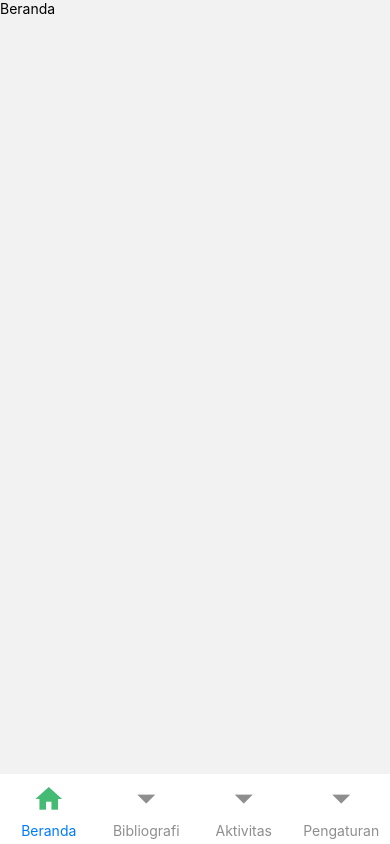
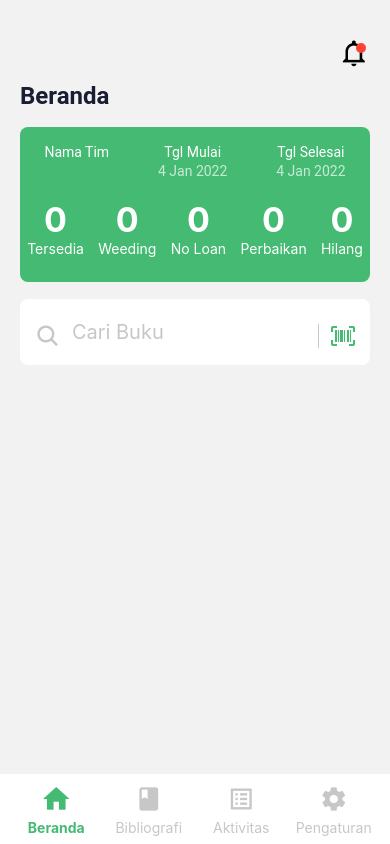
Before and after one commit to Calvphl/St-Op, a React Native app: screen /Beranda in a window 390 px wide. Built offline with nearby package versions, Linux system fonts and the light colour scheme.

Commit message:
create navigation and progress Home screen

```diff
--- a/navigation/tabs.js
+++ b/navigation/tabs.js
@@ -24,44 +24,130 @@ const Tabs = () => {
           right: 0,
           borderTopWidth: 0,
           unmountOnBlur: false,
+          paddingLeft: 10,
+          paddingRight: 10,
         },
         tabBarLabelStyle: {
-          fontSize: 14,
           paddingBottom: 5,
-          // color: "green",
-          // activeColor: "#f05a5a",
-          // inactiveTintColor: "yellow",
         },
-        // tabBarLabelStyle: ({ focused }) => ({
-        //   color: focused ? "red" : "yellow",
-        // }),
       }}
     >
       <Tab.Screen
         name="Beranda"
         component={Beranda}
         options={{
-          // tabBarOptions: {
-          // activeTintColor: "#f05a5a",
-          // inactiveTintColor: "yellow",
-          // },
           headerTitile: false,
-          tabBarLabel: "Beranda",
+          tabBarLabel: ({ focused }) => (
+            <Text
+              style={{
+                color: focused ? COLORS.primary : COLORS.grey,
+                paddingBottom: 8,
+                fontSize: 14,
+                fontWeight: focused ? "bold" : "normal",
+              }}
+            >
+              Beranda
+            </Text>
+          ),
           tabBarIcon: ({ focused }) => (
             <MaterialIcons
               name="home"
               color={focused ? COLORS.primary : COLORS.grey}
               size={32}
               style={{
-                marginTop: 1,
+                marginTop: 5,
               }}
             />
           ),
         }}
       />
-      <Tab.Screen name="Bibliografi" component={Bibliografi} />
-      <Tab.Screen name="Aktivitas" component={Aktivitas} />
-      <Tab.Screen name="Pengaturan" component={Pengaturan} />
+      <Tab.Screen
+        name="Bibliografi"
+        component={Bibliografi}
+        options={{
+          headerTitile: false,
+          tabBarLabel: ({ focused }) => (
+            <Text
+              style={{
+                color: focused ? COLORS.primary : COLORS.grey,
+                paddingBottom: 8,
+                fontSize: 14,
+                fontWeight: focused ? "bold" : "normal",
+              }}
+            >
+              Bibliografi
+            </Text>
+          ),
+          tabBarIcon: ({ focused }) => (
+            <MaterialIcons
+              name="book"
+              color={focused ? COLORS.primary : COLORS.grey}
+              size={28}
+              style={{
+                marginTop: 5,
+              }}
+            />
+          ),
+        }}
+      />
+      <Tab.Screen
+        name="Aktivitas"
+        component={Aktivitas}
+        options={{
+          headerTitile: false,
+          tabBarLabel: ({ focused }) => (
+            <Text
+              style={{
+                color: focused ? COLORS.primary : COLORS.grey,
+                paddingBottom: 8,
+                fontSize: 14,
+                fontWeight: focused ? "bold" : "normal",
+              }}
+            >
+              Aktivitas
+            </Text>
+          ),
+          tabBarIcon: ({ focused }) => (
+            <MaterialIcons
+              name="list-alt"
+              color={focused ? COLORS.primary : COLORS.grey}
+              size={28}
+              style={{
+                marginTop: 5,
+              }}
+            />
+          ),
+        }}
+      />
+      <Tab.Screen
+        name="Pengaturan"
+        component={Pengaturan}
+        options={{
+          headerTitile: false,
+          tabBarLabel: ({ focused }) => (
+            <Text
+              style={{
+                color: focused ? COLORS.primary : COLORS.grey,
+                paddingBottom: 8,
+                fontSize: 14,
+                fontWeight: focused ? "bold" : "normal",
+              }}
+            >
+              Pengaturan
+            </Text>
+          ),
+          tabBarIcon: ({ focused }) => (
+            <MaterialIcons
+              name="settings"
+              color={focused ? COLORS.primary : COLORS.grey}
+              size={28}
+              style={{
+                marginTop: 5,
+              }}
+            />
+          ),
+        }}
+      />
     </Tab.Navigator>
   );
 };
--- a/screens/Beranda.js
+++ b/screens/Beranda.js
@@ -1,11 +1,290 @@
 import React from "react";
-import { View, Text } from "react-native";
+import {
+  View,
+  Text,
+  TouchableOpacity,
+  ScrollView,
+  TextInput,
+} from "react-native";
+import { SIZES, COLORS } from "../constants";
+import {
+  MaterialCommunityIcons,
+  Ionicons,
+  MaterialIcons,
+} from "@expo/vector-icons";
+// <Ionicons name="ios-search" size={24} color="black" />;
+// <MaterialCommunityIcons name="barcode-scan" size={24} color="black" />;
+// <MaterialIcons name="keyboard-arrow-right" size={24} color="black" />;
+
+function headerComponent() {
+  return (
+    <View
+      style={{
+        height: 82,
+      }}
+    >
+      <View
+        style={{
+          marginHorizontal: SIZES.padding2 * 2,
+          flexDirection: "row",
+          alignItems: "center",
+          justifyContent: "flex-end",
+          marginTop: 38,
+        }}
+      >
+        <TouchableOpacity>
+          <MaterialCommunityIcons name="bell-outline" size={31} color="black" />
+          <View
+            style={{
+              position: "absolute",
+              top: 5,
+              left: 17,
+              height: 10,
+              width: 10,
+              backgroundColor: COLORS.red,
+              borderRadius: 25,
+            }}
+          ></View>
+        </TouchableOpacity>
+      </View>
+    </View>
+  );
+}
+
+function renderSearch() {
+  return (
+    <>
+      <View style={{ position: "absolute", top: 240, left: 35, zIndex: 10 }}>
+        <Ionicons name="ios-search" size={25} color={COLORS.grey} />
+      </View>
+      <View
+        style={{
+          position: "absolute",
+          top: 242,
+          left: 318,
+          zIndex: 10,
+          borderLeftColor: COLORS.grey,
+          borderLeftWidth: 1,
+          paddingLeft: 12,
+        }}
+      >
+        <MaterialCommunityIcons
+          name="barcode-scan"
+          size={24}
+          color={COLORS.primary}
+        />
+      </View>
+      <TextInput
+        placeholder="Cari Buku"
+        placeholderTextColor={COLORS.grey}
+        style={{
+          fontSize: SIZES.h3,
+          justifyContent: "center",
+          marginTop: 17,
+          height: 66,
+          backgroundColor: COLORS.white,
+          borderRadius: SIZES.radius,
+          paddingLeft: 52,
+          paddingRight: 70,
+          color: COLORS.primary,
+          // paddingHorizontal: SIZES.padding2 * 2,
+        }}
+      />
+    </>
+    //   style={{
+    //     justifyContent: "center",
+    //     marginTop: 17,
+    //     height: 66,
+    //     backgroundColor: COLORS.white,
+    //     borderRadius: SIZES.radius,
+    //     paddingHorizontal: SIZES.padding2 * 2,
+    //   }}
+    // >
+    //   <View style={{ flexDirection: "row", justifyContent: "space-between" }}>
+    //     {/* <View style={{ flexDirection: "row" }}> */}
+    //     <View style={{ flexDirection: "row" }}>
+    //       <Ionicons name="ios-search" size={22} color={COLORS.grey} />
+    //       <Text
+    //         style={{ fontSize: SIZES.h3, color: COLORS.grey, marginLeft: 10 }}
+    //       >
+    //         Cari Buku
+    //       </Text>
+    //     </View>
+    //     <View
+    //       style={{
+    //         borderLeftWidth: 1,
+    //         borderLeftColor: COLORS.grey,
+    //         paddingLeft: 15,
+    //       }}
+    //     >
+    //       <MaterialCommunityIcons name="barcode-scan" size={24} color="black" />
+    //     </View>
+    //     {/* </View> */}
+    //   </View>
+    // </View>
+  );
+}
 
 const Beranda = () => {
   return (
-    <View>
-      <Text>Beranda</Text>
-    </View>
+    <ScrollView>
+      {headerComponent()}
+      <View style={{ paddingHorizontal: SIZES.padding2 * 2 }}>
+        <Text
+          style={{
+            fontSize: SIZES.h2,
+            fontFamily: "Roboto",
+            fontWeight: "bold",
+            color: COLORS.black,
+          }}
+        >
+          Beranda
+        </Text>
+
+        {/* Banner */}
+        <View
+          style={{
+            height: 155,
+            marginTop: 17,
+            backgroundColor: COLORS.primary,
+            borderRadius: SIZES.radius,
+          }}
+        >
+          <View
+            style={{
+              flexDirection: "row",
+              justifyContent: "space-around",
+              paddingTop: 17,
+            }}
+          >
+            {/* <View > */}
+            <Text
+              style={{
+                color: COLORS.white,
+                fontSize: SIZES.sub,
+                fontFamily: "Roboto",
+              }}
+            >
+              Nama Tim
+            </Text>
+            <View style={{ alignItems: "center" }}>
+              <Text
+                style={{
+                  color: COLORS.white,
+                  fontSize: SIZES.sub,
+                  fontFamily: "Roboto",
+                }}
+              >
+                Tgl Mulai
+              </Text>
+              <Text
+                style={{
+                  marginTop: 3,
+                  color: COLORS.white,
+                  fontSize: SIZES.sub,
+                  opacity: 0.7,
+                  fontFamily: "Roboto",
+                }}
+              >
+                4 Jan 2022
+              </Text>
+            </View>
+            <View style={{ alignItems: "center" }}>
+              <Text
+                style={{
+                  color: COLORS.white,
+                  fontSize: SIZES.sub,
+                  fontFamily: "Roboto",
+                }}
+              >
+                Tgl Selesai
+              </Text>
+              <Text
+                style={{
+                  marginTop: 3,
+                  color: COLORS.white,
+                  fontSize: SIZES.sub,
+                  opacity: 0.7,
+                  fontFamily: "Roboto",
+                }}
+              >
+                4 Jan 2022
+              </Text>
+            </View>
+            {/* </View> */}
+          </View>
+          <View
+            style={{
+              flexDirection: "row",
+              justifyContent: "space-around",
+              marginTop: 20,
+            }}
+          >
+            <View style={{ alignItems: "center" }}>
+              <Text
+                style={{
+                  fontSize: SIZES.large,
+                  fontWeight: "bold",
+                  color: COLORS.white,
+                }}
+              >
+                0
+              </Text>
+              <Text style={{ color: COLORS.white }}>Tersedia</Text>
+            </View>
+            <View style={{ alignItems: "center" }}>
+              <Text
+                style={{
+                  fontSize: SIZES.large,
+                  fontWeight: "bold",
+                  color: COLORS.white,
+                }}
+              >
+                0
+              </Text>
+              <Text style={{ color: COLORS.white }}>Weeding</Text>
+            </View>
+            <View style={{ alignItems: "center" }}>
+              <Text
+                style={{
+                  fontSize: SIZES.large,
+                  fontWeight: "bold",
+                  color: COLORS.white,
+                }}
+              >
+                0
+              </Text>
+              <Text style={{ color: COLORS.white }}>No Loan</Text>
+            </View>
+            <View style={{ alignItems: "center" }}>
+              <Text
+                style={{
+                  fontSize: SIZES.large,
+                  fontWeight: "bold",
+                  color: COLORS.white,
+                }}
+              >
+                0
+              </Text>
+              <Text style={{ color: COLORS.white }}>Perbaikan</Text>
+            </View>
+            <View style={{ alignItems: "center" }}>
+              <Text
+                style={{
+                  fontSize: SIZES.large,
+                  fontWeight: "bold",
+                  color: COLORS.white,
+                }}
+              >
+                0
+              </Text>
+              <Text style={{ color: COLORS.white }}>Hilang</Text>
+            </View>
+          </View>
+        </View>
+        {renderSearch()}
+      </View>
+    </ScrollView>
   );
 };
 
--- a/screens/Tim.js
+++ b/screens/Tim.js
@@ -147,6 +147,7 @@ const Tim = ({ navigation }) => {
                     alignItems: "center",
                     borderRadius: SIZES.radius,
                   }}
+                  onPress={() => navigation.navigate("Beranda")}
                 >
                   <Text style={{ color: COLORS.white, fontSize: SIZES.h3 }}>
                     Lanjut
--- a/screens/TimIn.js
+++ b/screens/TimIn.js
@@ -147,6 +147,7 @@ const TimIn = ({ navigation }) => {
                     alignItems: "center",
                     borderRadius: SIZES.radius,
                   }}
+                  onPress={() => navigation.navigate("Beranda")}
                 >
                   <Text style={{ color: COLORS.white, fontSize: SIZES.h3 }}>
                     Lanjut
```
